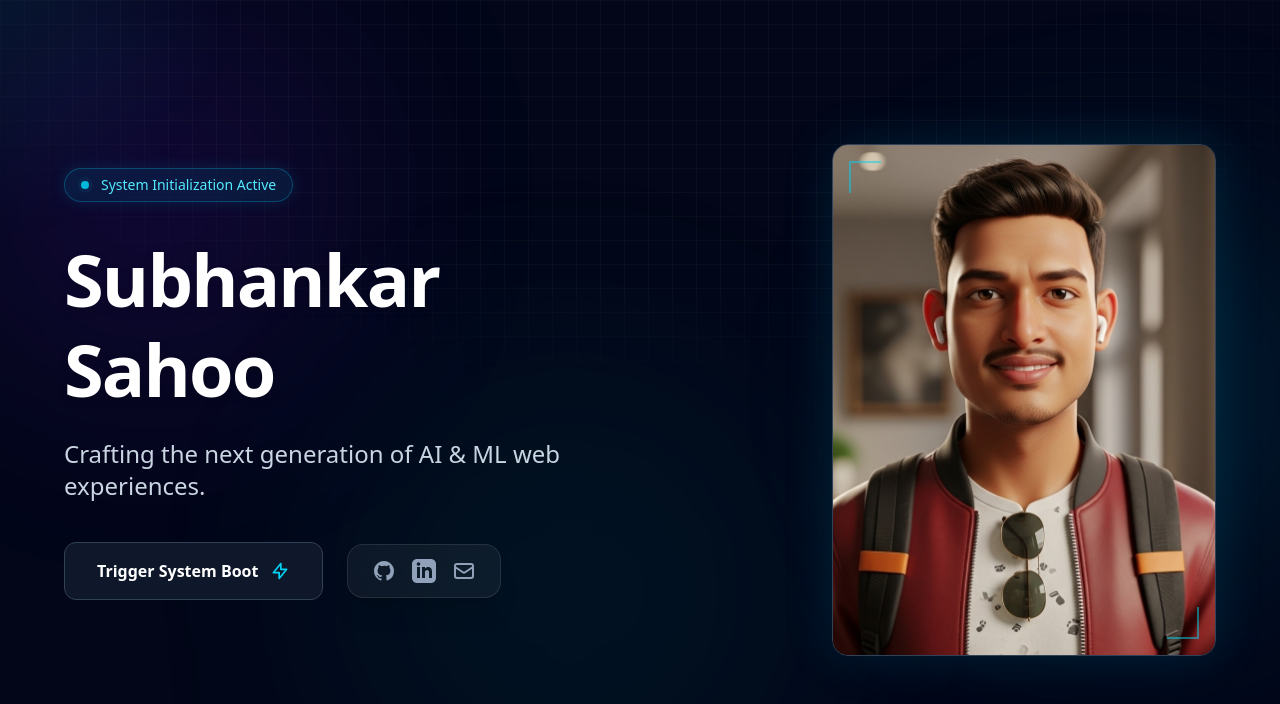
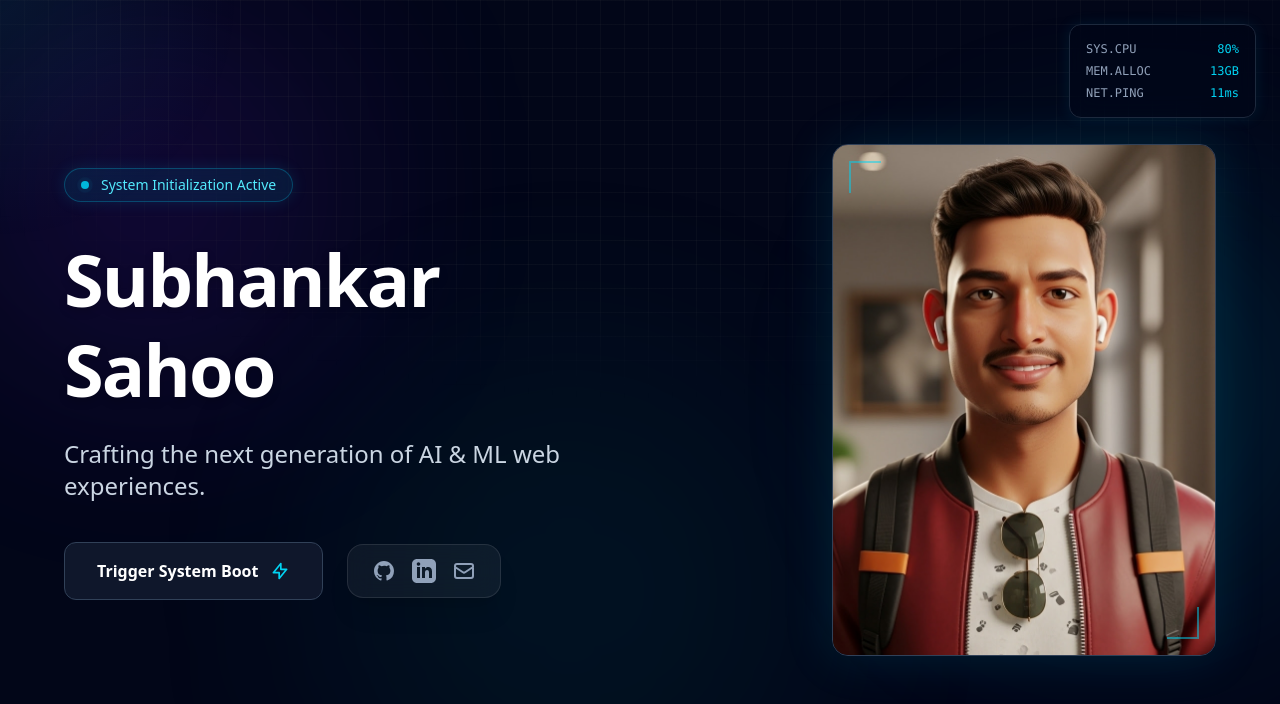
Before and after one commit to subhankarsahoopersonal/personalportfolio, a Next.js app: page / in a window 1280 px wide. Shown: the top 704 px of the page. Built offline with nearby package versions, Linux system fonts and the light colour scheme.

Commit message:
Added live system telemetry

```diff
--- a/app/page.tsx
+++ b/app/page.tsx
@@ -6,19 +6,32 @@ export default function ComingSoon() {
   const [bootStep, setBootStep] = useState(0);
   const [isBooting, setIsBooting] = useState(false);
 
-  // === NEW: SPOTLIGHT STATE ===
+  // === EXISTING: SPOTLIGHT STATE ===
   const [mousePosition, setMousePosition] = useState({ x: 0, y: 0 });
 
-  // === NEW: TRACK CURSOR GLOBALLY ===
+  // === NEW: TELEMETRY STATE ===
+  const [telemetry, setTelemetry] = useState({ cpu: 42, ram: 12.4, ping: 12 });
+
+  // Track Cursor Globally
   useEffect(() => {
     const updateMousePosition = (ev: MouseEvent) => {
       setMousePosition({ x: ev.clientX, y: ev.clientY });
     };
+    window.addEventListener("mousemove", updateMousePosition);
+    return () => window.removeEventListener("mousemove", updateMousePosition);
+  }, []);
 
-    window.addEventListener("mousemove", updateMousePosition);
-    return () => {
-      window.removeEventListener("mousemove", updateMousePosition);
-    };
+  // === NEW: LIVE TELEMETRY FLUCTUATION ===
+  useEffect(() => {
+    const interval = setInterval(() => {
+      setTelemetry({
+        cpu: Math.floor(Math.random() * (85 - 12 + 1)) + 12, // Random 12% to 85%
+        ram: +(Math.random() * (14.2 - 11.5) + 11.5).toFixed(1), // Random 11.5 to 14.2 GB
+        ping: Math.floor(Math.random() * (28 - 8 + 1)) + 8, // Random 8ms to 28ms
+      });
+    }, 1500); // Updates every 1.5 seconds
+
+    return () => clearInterval(interval);
   }, []);
 
   // Boot Sequence Logic
@@ -43,15 +56,30 @@ export default function ComingSoon() {
   return (
     <div className="relative flex min-h-screen flex-col items-center justify-center overflow-hidden bg-slate-950 text-white selection:bg-cyan-500/30 font-sans p-6 md:p-12">
 
-      {/* === NEW: THE INTERACTIVE SPOTLIGHT === */}
-      {/* This invisible div sits over the entire screen and moves a subtle glow with the cursor */}
+      {/* Interactive Cursor Spotlight */}
       <div
         className="pointer-events-none fixed inset-0 z-30 transition-opacity duration-300"
         style={{
           background: `radial-gradient(600px circle at ${mousePosition.x}px ${mousePosition.y}px, rgba(34,211,238,0.08), transparent 40%)`
         }}
       />
-      {/* ======================================= */}
+
+      {/* === NEW: LIVE SYSTEM TELEMETRY WIDGET === */}
+      <div className="fixed top-6 right-6 z-50 flex flex-col gap-1.5 p-4 rounded-xl bg-slate-950/40 backdrop-blur-md border border-slate-800 shadow-[0_0_15px_rgba(6,182,212,0.1)] font-mono text-xs text-cyan-400 hidden sm:flex transition-all hover:bg-slate-900/60 hover:border-cyan-500/30">
+        <div className="flex items-center justify-between gap-6">
+          <span className="text-slate-400">SYS.CPU</span>
+          <span className="w-8 text-right">{telemetry.cpu}%</span>
+        </div>
+        <div className="flex items-center justify-between gap-6">
+          <span className="text-slate-400">MEM.ALLOC</span>
+          <span className="w-16 text-right">{telemetry.ram}GB</span>
+        </div>
+        <div className="flex items-center justify-between gap-6">
+          <span className="text-slate-400">NET.PING</span>
+          <span className="w-10 text-right">{telemetry.ping}ms</span>
+        </div>
+      </div>
+      {/* ========================================= */}
 
       {/* Vibrant Ambient Gradient Orbs */}
       <div className="absolute inset-0 z-0 flex items-center justify-center pointer-events-none">
@@ -70,7 +98,7 @@ export default function ComingSoon() {
         <div className="flex flex-col items-center lg:items-start text-center lg:text-left w-full lg:w-1/2">
 
           {/* Network Status Badge */}
-          <div className="inline-flex items-center rounded-full border border-cyan-500/30 bg-cyan-500/10 px-4 py-1.5 text-sm font-medium text-cyan-300 backdrop-blur-md mb-8 shadow-[0_0_15px_rgba(6,182,212,0.15)]">
+          <div className="inline-flex items-center rounded-full border border-cyan-500/30 bg-cyan-500/10 px-4 py-1.5 text-sm font-medium text-cyan-300 backdrop-blur-md mb-8 shadow-[0_0_15px_rgba(6,182,212,0.15)] relative z-40">
             <span className="relative flex h-2 w-2 mr-3">
               <span className="animate-ping absolute inline-flex h-full w-full rounded-full bg-cyan-400 opacity-75"></span>
               <span className="relative inline-flex rounded-full h-2 w-2 bg-cyan-500"></span>
@@ -131,7 +159,7 @@ export default function ComingSoon() {
           </div>
           {/* =========================================== */}
 
-          {/* Terminal Box (Only shows when booting) */}
+          {/* Terminal Box */}
           {isBooting && (
             <div className="w-full max-w-lg text-left mt-4 animate-in fade-in slide-in-from-bottom-4 duration-500 relative z-40">
               <div className="flex items-center justify-between px-4 py-2 bg-slate-900 border-t border-x border-slate-700 rounded-t-lg">
@@ -178,7 +206,7 @@ export default function ComingSoon() {
 
         {/* === RIGHT COLUMN: COMPLETE PHOTO === */}
         <div className="w-full lg:w-1/2 flex justify-center lg:justify-end relative z-40">
-          <div className="relative w-full max-w-sm aspect-[3/4] rounded-2xl border border-slate-700 overflow-hidden shadow-[0_0_50px_rgba(6,182,212,0.15)] group">
+          <div className="relative w-full max-w-sm aspect-[3/4] rounded-2xl border border-slate-700 overflow-hidden shadow-[0_0_50px_rgba(6,182,212,0.15)] group hover:border-cyan-500/50 transition-colors duration-500">
 
             {/* Subtle inner glow behind the image */}
             <div className="absolute inset-0 z-0 bg-gradient-to-tr from-cyan-500/20 to-violet-500/20 opacity-50 group-hover:opacity-100 transition-opacity duration-500"></div>
@@ -191,8 +219,8 @@ export default function ComingSoon() {
             />
 
             {/* Futuristic overlay lines on the image corners */}
-            <div className="absolute top-0 left-0 w-8 h-8 border-t-2 border-l-2 border-cyan-400 z-30 m-4 opacity-50"></div>
-            <div className="absolute bottom-0 right-0 w-8 h-8 border-b-2 border-r-2 border-cyan-400 z-30 m-4 opacity-50"></div>
+            <div className="absolute top-0 left-0 w-8 h-8 border-t-2 border-l-2 border-cyan-400 z-30 m-4 opacity-50 transition-all duration-500 group-hover:w-12 group-hover:h-12 group-hover:opacity-100"></div>
+            <div className="absolute bottom-0 right-0 w-8 h-8 border-b-2 border-r-2 border-cyan-400 z-30 m-4 opacity-50 transition-all duration-500 group-hover:w-12 group-hover:h-12 group-hover:opacity-100"></div>
           </div>
         </div>
 
```
